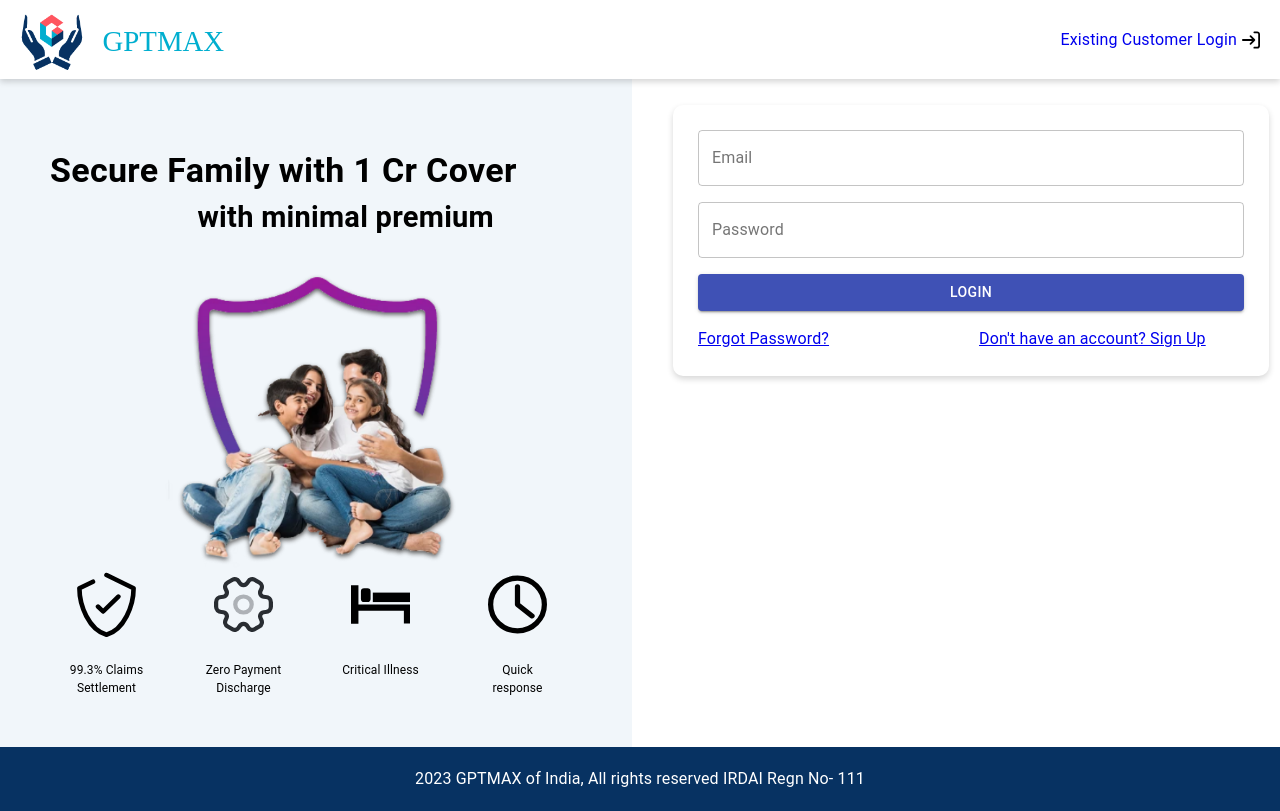
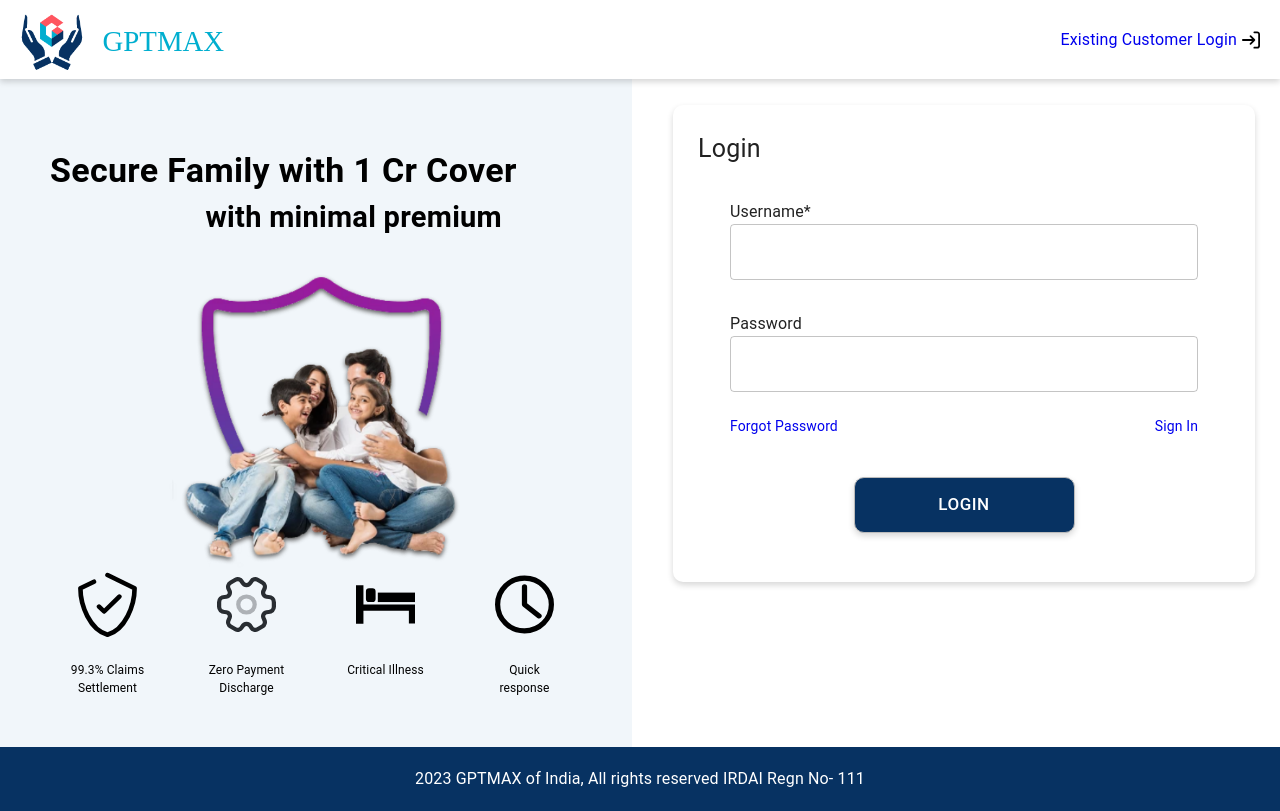
Before and after one commit to brightonrolls/insurance-portal, a React (Create React App) app: page /login in a window 1280 px wide. Built offline with nearby package versions, Linux system fonts and the light colour scheme.

Commit message:
Replaced login page

```diff
--- a/src/pages/Login.jsx
+++ b/src/pages/Login.jsx
@@ -1,24 +1,12 @@
-import React, { useEffect, useState } from "react";
+import React, { useEffect } from "react";
 import { Link, useNavigate } from "react-router-dom";
 import { useDispatch, useSelector } from "react-redux";
-import { login } from "../redux/authSlice";
-import { TextField, Button, Grid, Box } from '@material-ui/core';
+import { Box, Button, FormControl, TextField, Typography } from "@mui/material";
 
-//import { loginHandler } from "../redux/authSlice";
+import { loginHandler } from "../redux/authSlice";
 import "../index.css";
 
-function LoginForm() {
-  const [email, setEmail] = useState('');
-  const [password, setPassword] = useState('');
-  const [errors, setErrors] = useState({});
-
-  const validate = () => {
-    const errors = {};
-    if (!email) errors.email = 'Username is required';
-    if (!password) errors.password = 'Password is required';
-    setErrors(errors);
-    return Object.keys(errors).length === 0;
-  };
+const Login = () => {
   const dispatch = useDispatch();
   const navigate = useNavigate();
 
@@ -28,65 +16,63 @@ function LoginForm() {
       navigate("/dashboard");
     }
   }, [isLoggedIn, navigate]);
-  const handleSubmit = async (event) => {
-    event.preventDefault();
-    if (validate()) {
-      try{
-        await dispatch(login(email,password));
-      }catch(error){
-        console.log(error);
-      }
-    }
-  };
 
   return (
     <Box display="flex" justifyContent="center" alignItems="center">
-    <Box className="login-container">
-    <form onSubmit={handleSubmit}>
-      <Grid container spacing={2}>
-        <Grid item xs={12}>
-          <TextField
-            label="Email"
-            variant="outlined"
-            value={email}
-            onChange={(event) => setEmail(event.target.value)}
-            fullWidth
-            error={!!errors.email}
-            helperText={errors.email}
-          />
-        </Grid>
-        <Grid item xs={12}>
-          <TextField
-            label="Password"
-            type="password"
-            value={password}
-            variant="outlined"
-            onChange={(event) => setPassword(event.target.value)}
-            fullWidth
-            error={!!errors.password}
-            helperText={errors.password}
-          />
-        </Grid>
-        <Grid item xs={12}>
-          <Button variant="contained" color="primary" type="submit" fullWidth>
+      <Box className="login-container">
+        <Typography fontSize="25px">Login</Typography>
+        <Box mx={4} my={4}>
+          <FormControl variant="outlined" fullWidth>
+            <label htmlFor="user-name">Username*</label>
+            <TextField type="text" id="user-name" variant="outlined" />
+          </FormControl>
+        </Box>
+        <Box mx={4} mt={4} mb={3}>
+          <FormControl variant="outlined" fullWidth>
+            <label htmlFor="password">Password</label>
+            <TextField
+              type="password"
+              fullWidth
+              id="password"
+              variant="outlined"
+            />
+          </FormControl>
+        </Box>
+        <Box
+          mx={4}
+          my={1}
+          display="flex"
+          justifyContent="space-between"
+          alignItems="center"
+        >
+          <Link to="" className="login-btn">
+            <Typography fontSize="14px">Forgot Password</Typography>
+          </Link>
+          <Link to="" className="login-btn">
+            <Typography fontSize="14px">Sign In</Typography>
+          </Link>
+        </Box>
+        <Box
+          mx={4}
+          mt={5}
+          mb={3}
+          display="flex"
+          alignItems="center"
+          justifyContent="center"
+        >
+          <Button
+            variant="contained"
+            className="custom-btn login-btn-2"
+            onClick={() => {
+              dispatch(loginHandler());
+            }}
+          >
             Login
           </Button>
-        </Grid>
-        <Grid item xs={12} sm={6}>
-          <Link href="#" variant="body2">
-            Forgot Password?
-          </Link>
-        </Grid>
-        <Grid item xs={12} sm={6} >
-          <Link to='/registration' variant="body2">
-            Don't have an account? Sign Up
-          </Link>
-        </Grid>
-      </Grid>
-    </form>
-    </Box>
+        </Box>
+      </Box>
     </Box>
   );
-}
+};
 
-export default LoginForm;
+export default Login;
```
Also changed, not shown: 1 other file (tests, documents, lock files or other folders).
